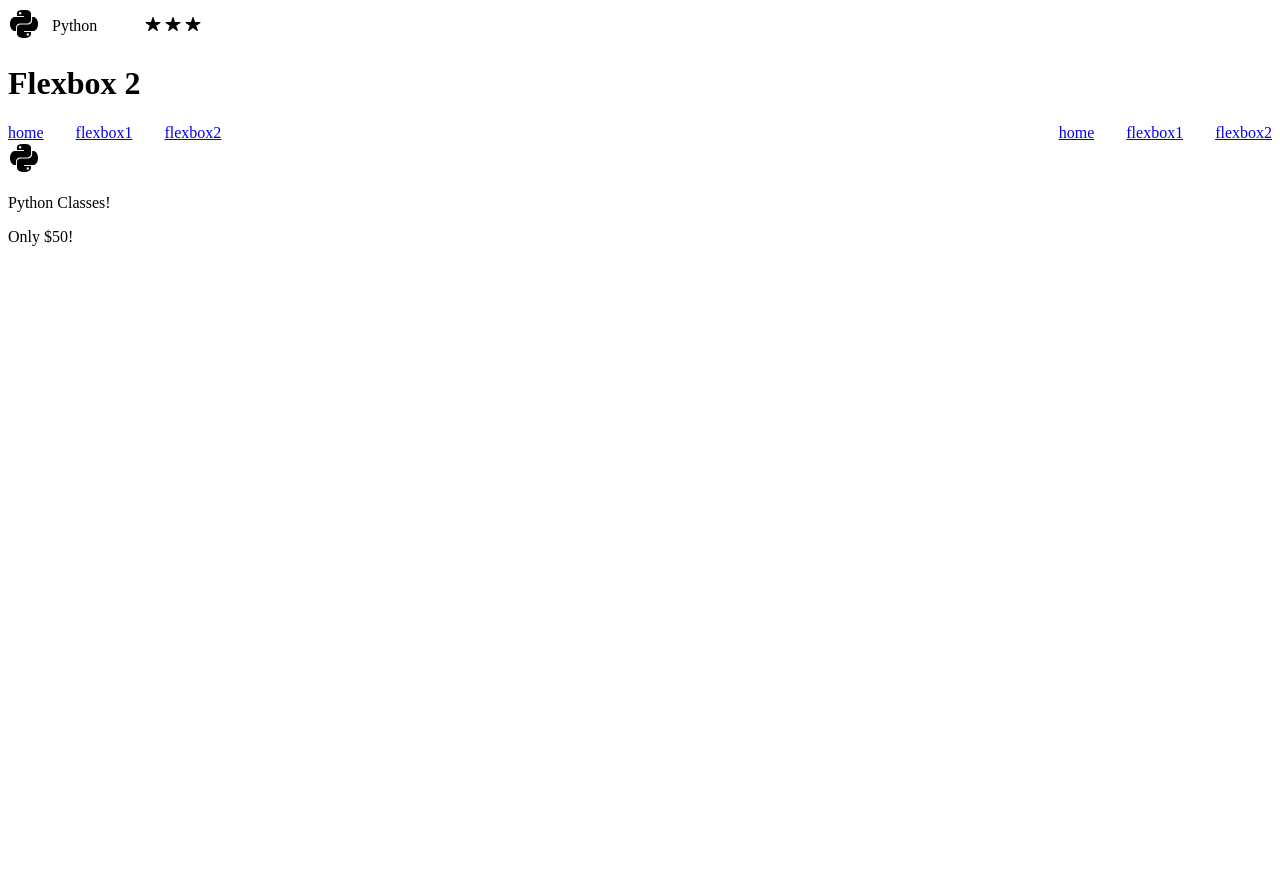
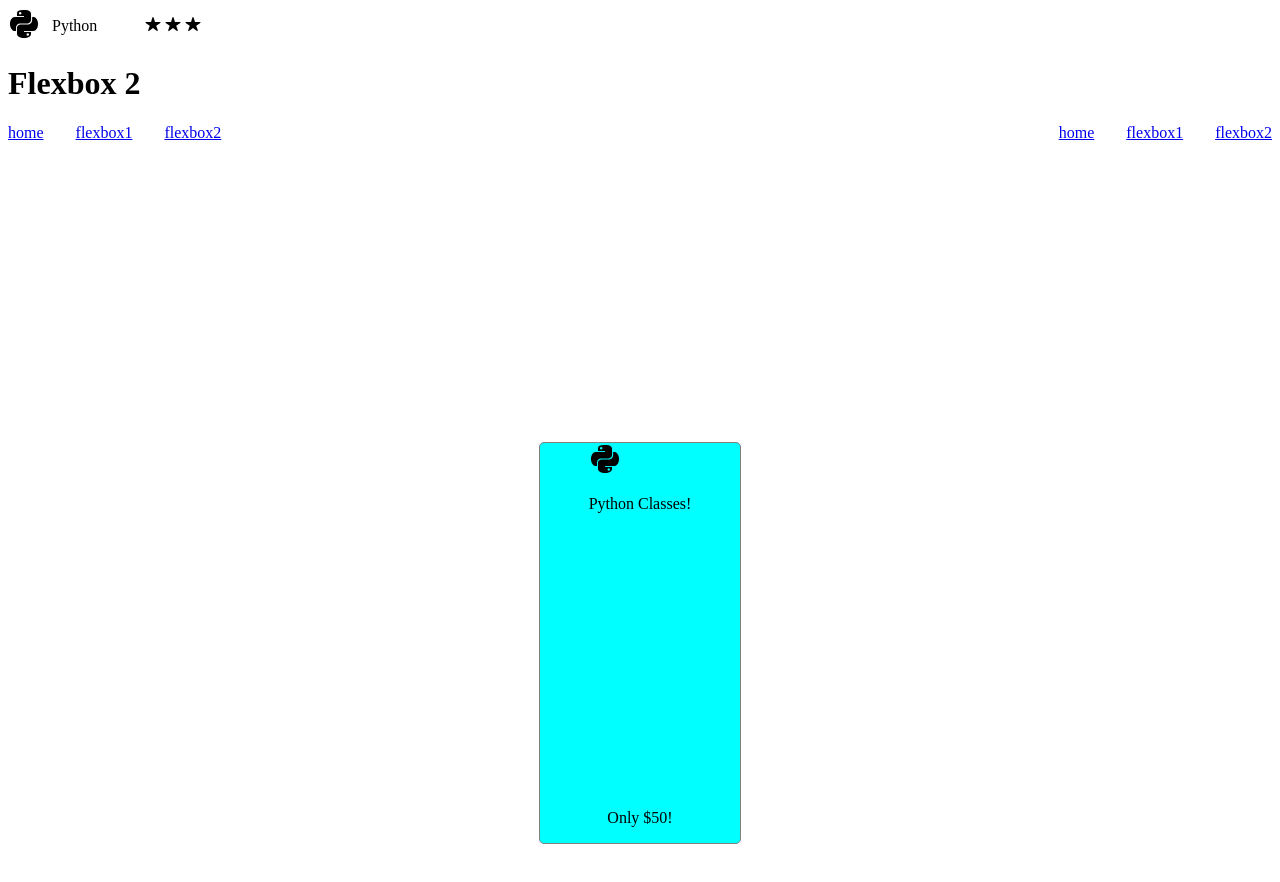
Before and after one commit to ArsenFrigerio/Flexbox, a plain HTML site: page html/flexbox2.html in a window 1280 px wide. Before the commit the page ends 800 px from the top, so only its background shows below. Drawn offline with nearby package versions, Linux system fonts and the light colour scheme.

Commit message:
made css section for div class card with details

```diff
--- a/css/style2.css
+++ b/css/style2.css
@@ -23,3 +23,18 @@
 .rating{
     margin-left: 36px;
 }
+
+.card{
+    height: 400px;
+    width: 200px;
+    margin: 300px auto;
+
+    border-radius: 5px;
+    border: 1px solid grey;
+    background-color: aqua;
+
+    display: flex;
+    flex-direction: column;
+    align-items: center;
+    justify-content: space-between;
+}
```
